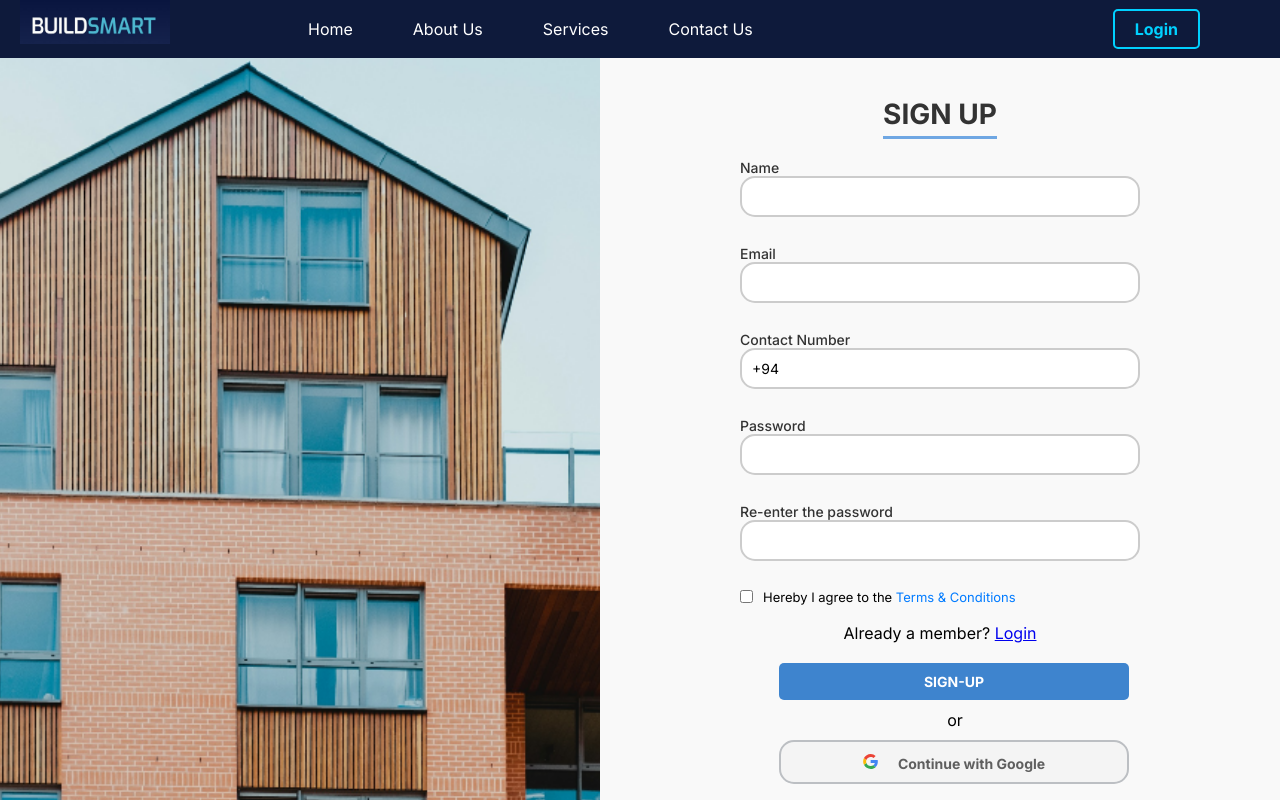
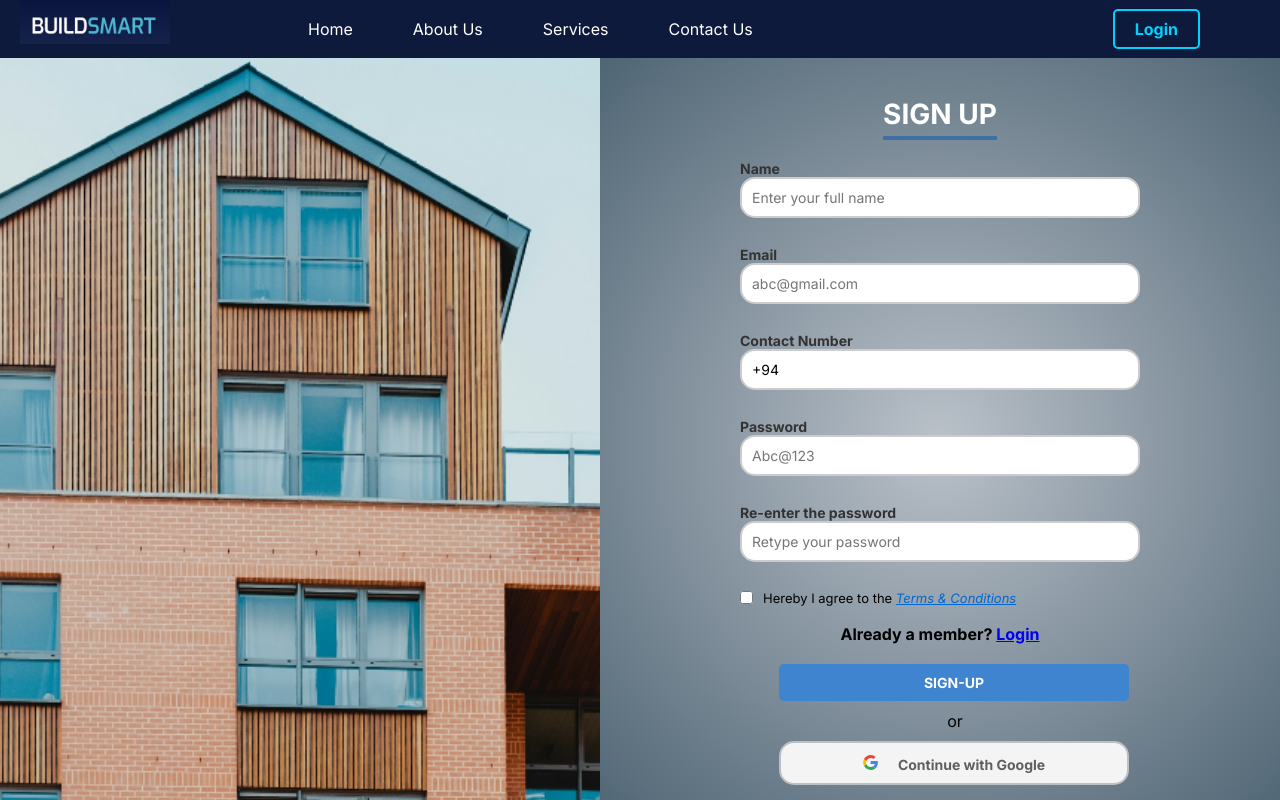
Before and after one commit to NikithaDewmithSilva/BuildSmart-CS133, a React (Create React App) app in the folder frontendui/: page /signup in a window 1280 px wide. Shown: the top 800 px of the page. Built offline with nearby package versions, Linux system fonts and the light colour scheme.

Commit message:
Developed the Signup page

```diff
--- a/frontendui/src/Components/Signup.css
+++ b/frontendui/src/Components/Signup.css
@@ -17,6 +17,11 @@
     width: 100%;
     height: 100%;
     object-fit: cover;
+    transition: transform 0.5s ease;
+  }
+
+  .signup-left:hover .signup-image {
+    transform: scale(1.05);
   }
 
   .signup-right {
@@ -26,7 +31,7 @@
     justify-content: center;
     align-items: center;
     padding: 40px;
-    background-color: #f9f9f9;
+    background: radial-gradient(circle at center, #bac1c9, #465d6d);
   }
 
   .signup-right h2 {
@@ -34,10 +39,15 @@
     margin-bottom: 20px;
     font-weight: bold;
     text-transform: uppercase;
-    color: #333;
-    border-bottom: 3px solid #6fa7e3;
+    color: rgb(254, 255, 255);
+    border-bottom: 4px solid #3e70a4;
     display: inline-block;
     padding-bottom: 5px;
+  }
+
+  .signup-right h2:hover{
+    color: rgb(21, 32, 92);
+    border-color: #d0cccc;
   }
 
   .signup-form {
@@ -49,8 +59,12 @@
     display: block;
     font-size: 14px;
     margin-bottom: 8px;
-    font-weight: 500;
+    font-weight: bolder;
     color: #333;
+  }
+
+  .signup-form label:hover{
+    color: rgb(246, 248, 255);
   }
 
   .signup-form input {
@@ -80,13 +94,20 @@
   }
 
   .signup-terms a {
-    color: #007bff;
+    color: #0467d1;
     text-decoration: none;
+    text-decoration: underline;
+    font-style: italic;
+  }
+
+  .signup-terms a:hover{
+    color: #234161;
   }
 
   .already-member{
     text-align: center;
     margin-bottom: 20px;
+    font-weight: bold;
   }
 
   .signup-buttons {
--- a/frontendui/src/Components/Signup.js
+++ b/frontendui/src/Components/Signup.js
@@ -89,6 +89,7 @@ const Signup = () => {
               name="name"
               value={formData.name}
               onChange={handleChange}
+              placeholder="Enter your full name"
               required
             />
           </label>
@@ -101,6 +102,7 @@ const Signup = () => {
               value={formData.email}
               onChange={handleChange}
               required
+              placeholder="abc@gmail.com"
             />
           </label>
 
@@ -124,6 +126,7 @@ const Signup = () => {
               onChange={handleChange}
               required
               minLength="6"
+              placeholder="Abc@123"
             />
           </label>
 
@@ -135,6 +138,7 @@ const Signup = () => {
               value={formData.confirmPassword}
               onChange={handleChange}
               required
+              placeholder="Retype your password"
             />
           </label>
 
```
